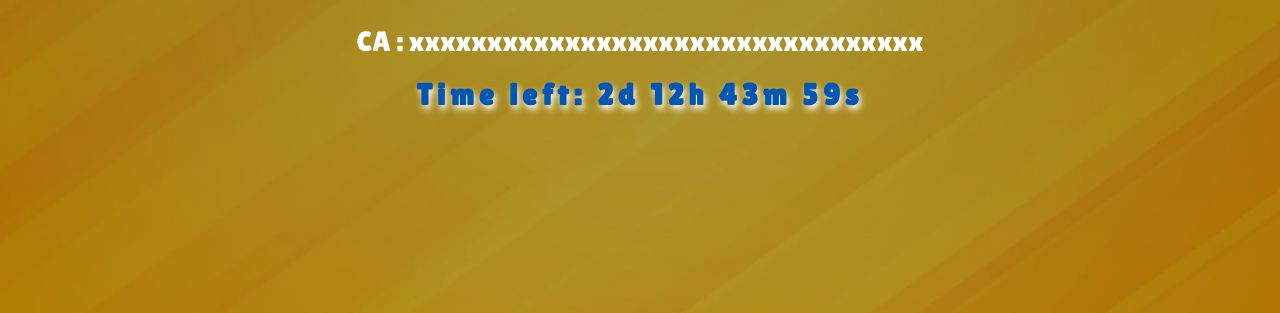
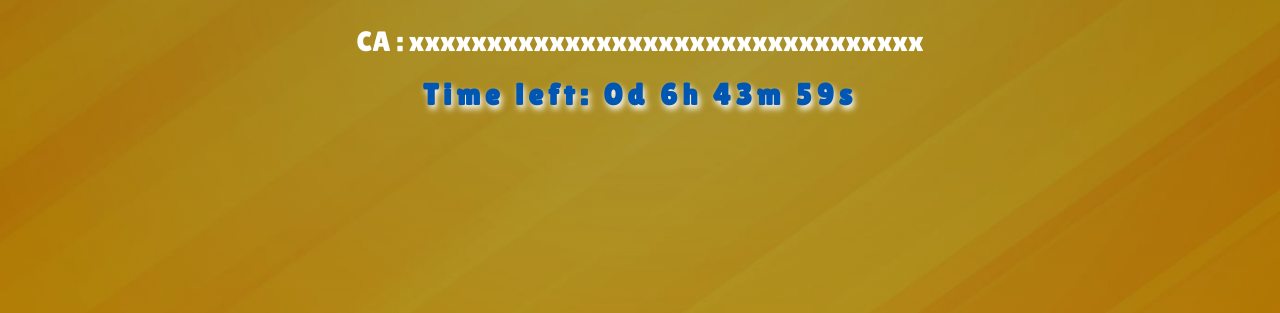
Before and after one commit to tonmoytr/mansion-plz-demo, a plain HTML site: page index.html in a window 1280 px wide. Shown: the part 487-800 px from the top of the page. Drawn offline with Linux system fonts and the light colour scheme; a web font is replaced by a local one.

Commit message:
time fix

```diff
--- a/index.html
+++ b/index.html
@@ -120,7 +120,7 @@
     </div>
     <script>
       function updateCountdown() {
-        const eventDate = new Date("December 20, 2024 00:00:00 GMT+0000");
+        const eventDate = new Date("December 17, 2024 18:00:00 GMT+0000");
         const now = new Date();
         const timeDifference = eventDate - now;
 
```
